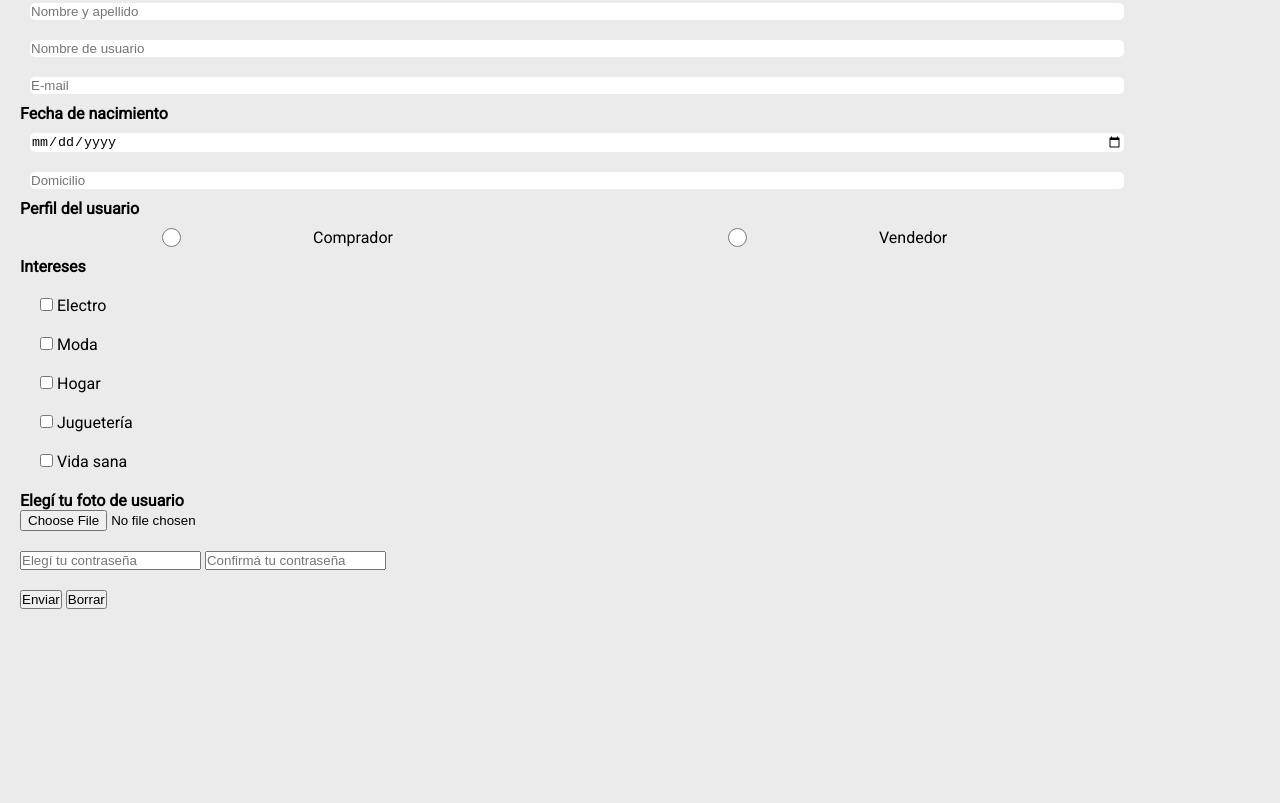
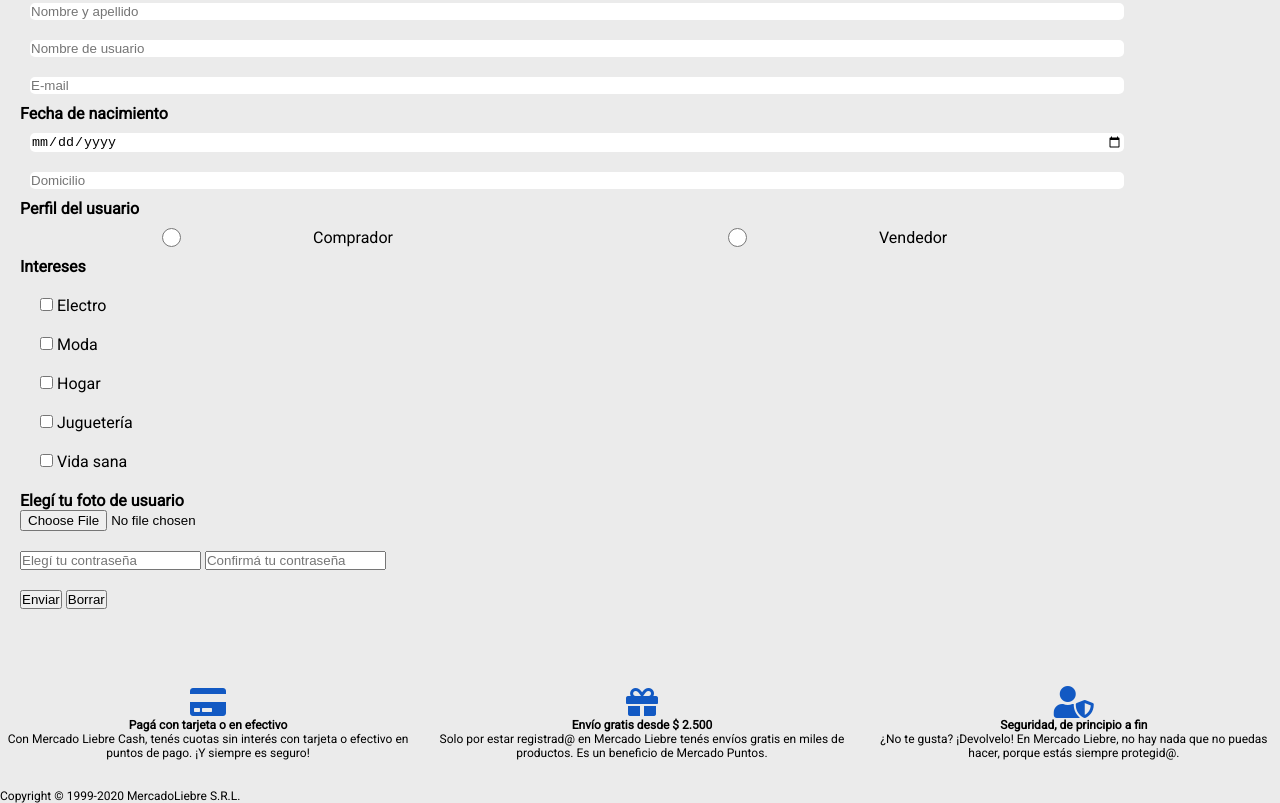
Before and after one commit to MatiusCejah/peer-review, a website: page views/register.html in a window 1280 px wide. Shown: the part 362-1165 px from the top of the page. Before the commit the page ends 1010 px from the top, so only its background shows below. Drawn offline with Linux system fonts and the light colour scheme; files that its build step writes are made by us from their sources; files whose address does not match are found by name.

Commit message:
mercadoliebre terminado

```diff
--- a/public/css/styles.css
+++ b/public/css/styles.css
@@ -233,6 +233,11 @@ main section article:hover .description{
         width: 22%;
     }
 }
+footer div{
+    display: flex;
+    flex-direction: row;
+
+}
 
 .foo {
 
@@ -243,3 +248,7 @@ main section article:hover .description{
     font-size: 2em;
     color: #1259c3;
 }
+
+footer i:hover {
+    color: salmon;
+}
--- a/views/register.html
+++ b/views/register.html
@@ -132,6 +132,29 @@
             </form>
         </main>
         <footer>
+            <br>
+            <br>
+            <div>
+                <section class="foo">
+                    <i class="fas fa-credit-card icono"></i>
+                    <p><b>Pagá con tarjeta o en efectivo</b></p>
+                    <p>Con Mercado Liebre Cash, tenés cuotas sin interés con tarjeta o efectivo en puntos de pago. ¡Y siempre es seguro!</p>
+                </section>
+                <section class="foo">
+                    <i class="fas fa-gift icono"></i>
+                    <p><b>Envío gratis desde $ 2.500</b></p>
+                    <p>Solo por estar registrad@ en Mercado Liebre tenés envíos gratis en miles de productos. Es un beneficio de Mercado Puntos.</p>
+                </section>
+                <section class="foo">
+                    <i class="fas fa-user-shield icono"></i>
+                    <p><b>Seguridad, de principio a fin</b></p>
+                    <p>¿No te gusta? ¡Devolvelo! En Mercado Liebre, no hay nada que no puedas hacer, porque estás siempre protegid@.</p>
+                </section>
+            </div>
+            <br>
+            <section >
+                <p>Copyright © 1999-2020 MercadoLiebre S.R.L.</p>
+            </section>
         </footer>
     </body>
 </html>
```
Also changed, not shown: views/home.html (+6 -2 lines), views/login.html (+23 -1 lines).
